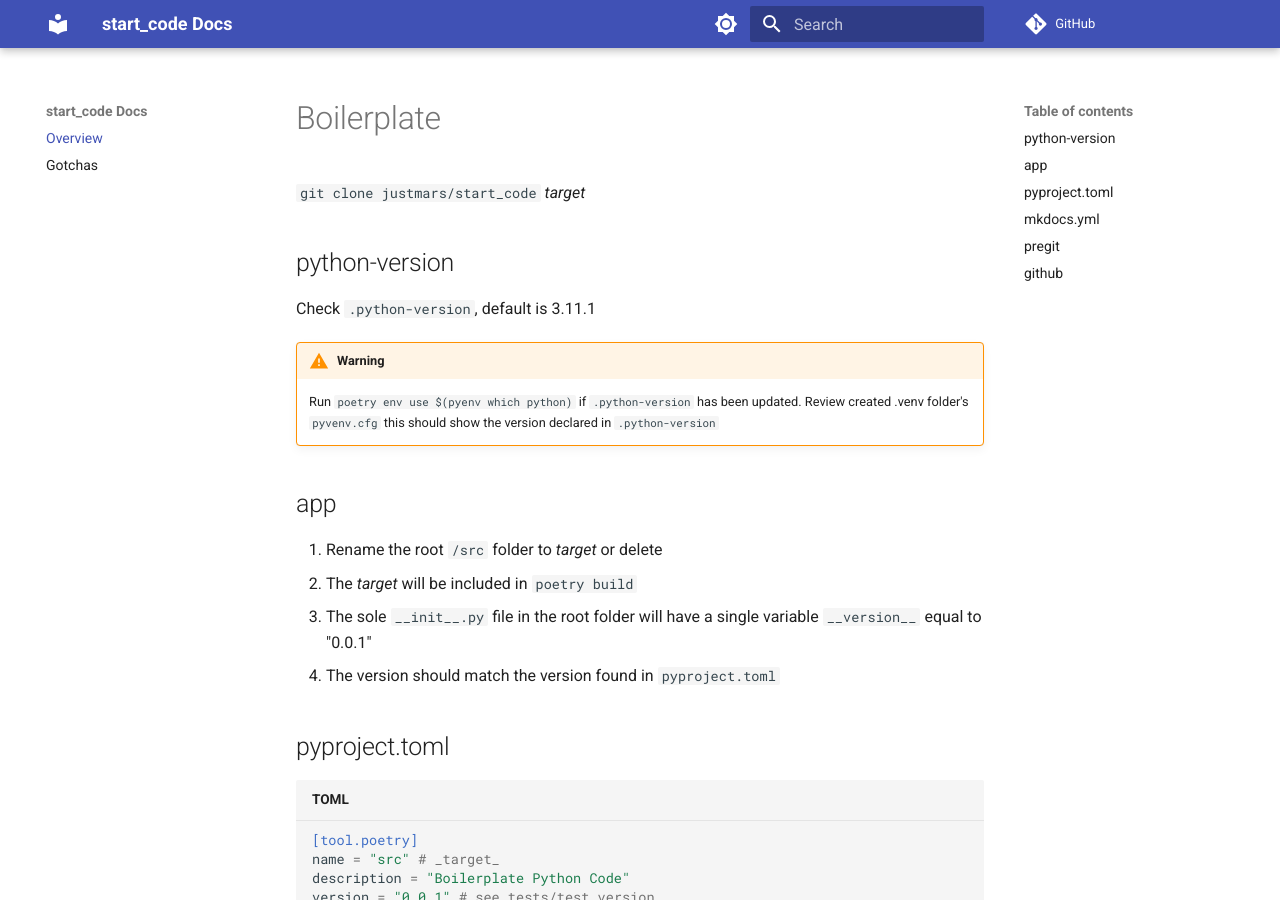
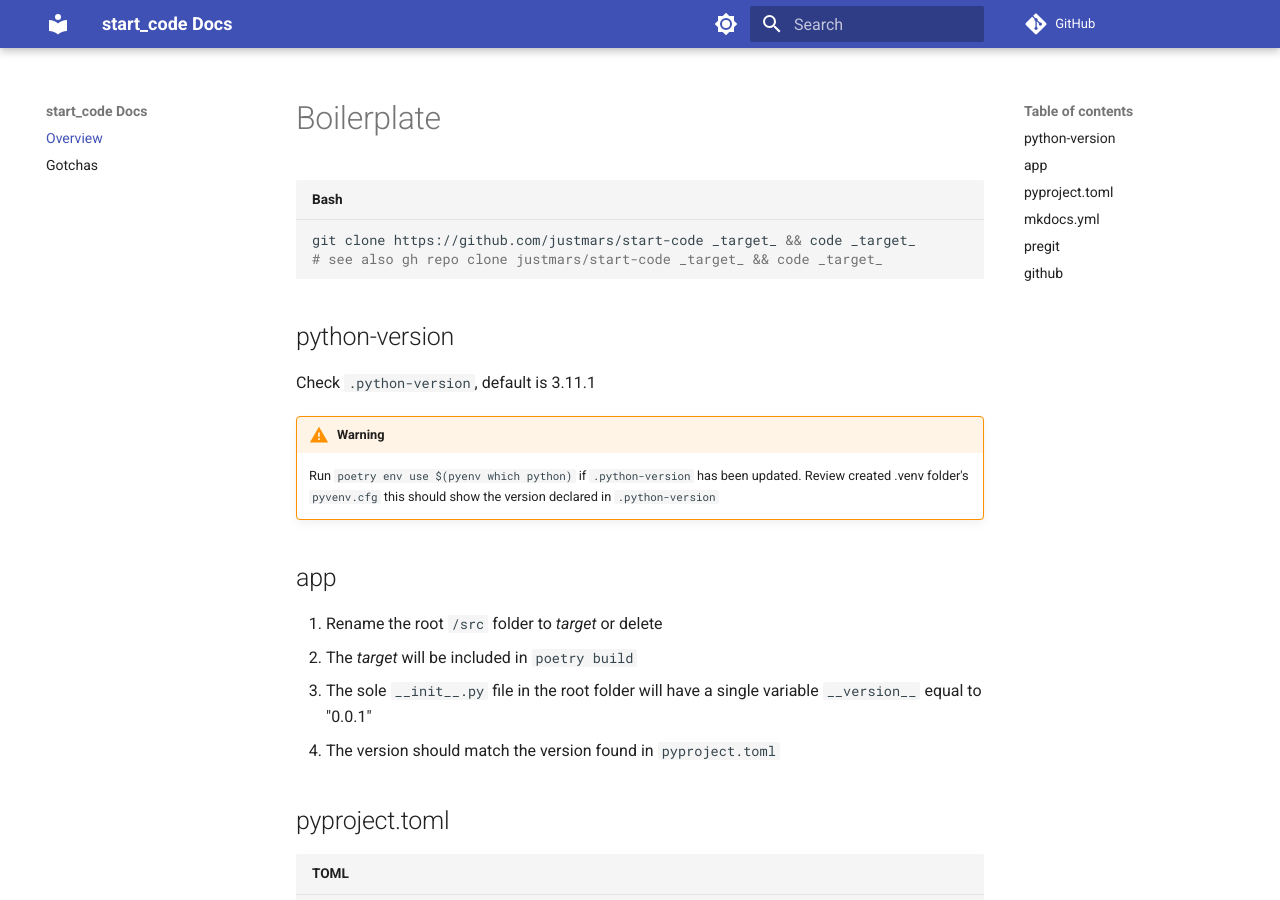
Before and after one commit to justmars/start-code, an MkDocs documentation site: the page built from docs/index.md, in a window 1280 px wide and 900 px high. Built offline with MkDocs 1.6.1 and Material for MkDocs 9.7.7, drawn with Linux system fonts in a browser that asks for light colours.

````diff
--- a/docs/index.md
+++ b/docs/index.md
@@ -1,6 +1,9 @@
 # Boilerplate
 
-`git clone justmars/start_code` _target_
+```sh
+git clone https://github.com/justmars/start-code _target_ && code _target_
+# see also gh repo clone justmars/start-code _target_ && code _target_
+```
 
 ## python-version
 
--- a/pyproject.toml
+++ b/pyproject.toml
@@ -29,6 +29,7 @@ mkdocs = "^1.4.2"
 mkdocstrings = { extras = ["python"], version = "^0.20.0" }
 mkdocs-material = "^9.0.9"
 rich = "^13.3"
+black = "^23.1a1"
 
 [tool.pytest]
 minversion = "7.2"
````
Also changed, not shown: 1 other file.
